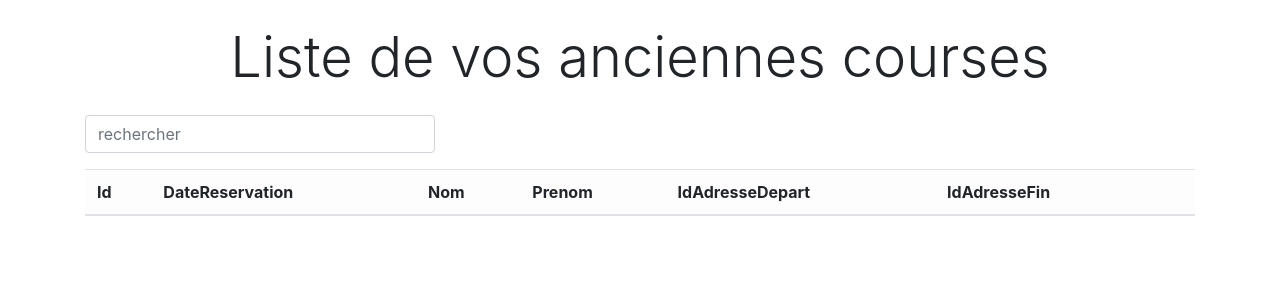
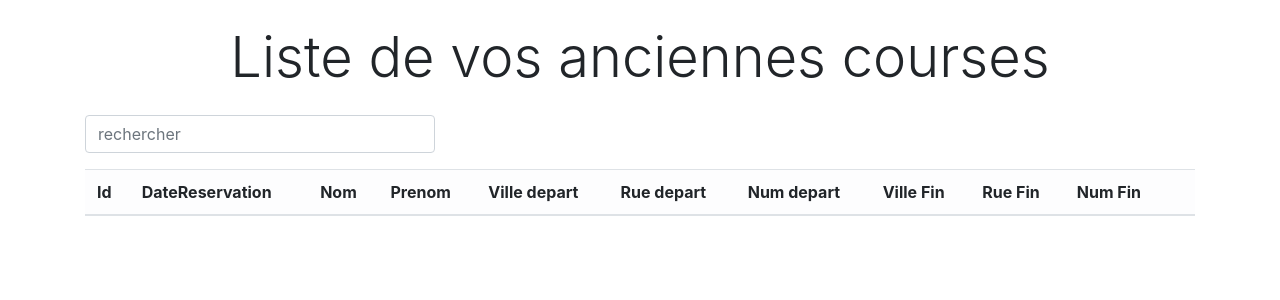
Before and after one commit to orbitalgamer/projetdb, a PHP site: page /Chauffeur/affichetout.php in a window 1280 px wide. Shown: the part 72-372 px from the top of the page. Run offline with PHP 8.4, Linux system fonts and the light colour scheme; the visitor is signed in with stand-in values (Sample User, id 1); data comes from the database, SQL or seed files in the repository; lists and menus that the app fills with data are empty; some libraries are stand-ins or nearby versions.

Commit message:
maj avant 12h

```diff
--- a/Chauffeur/affichetout.php
+++ b/Chauffeur/affichetout.php
@@ -2,7 +2,7 @@
 include_once 'navbar.php';
 
 include_once '../classes/chauffeur.php';
-include_once '../classes/course.php';
+
 
 
 $chauffeur = new chauffeur();
@@ -18,11 +18,17 @@ function Afficher($liste){
             $ligne = '<tr>';
         }
         $ligne .= ' <th>' . $auto["Id"] . '</th>
-            <td>' . $auto["DateReservation"] . '</td>
-            <td>' . $auto["Nom"] . '</td>
-            <td>' . $auto["Prenom"] . '</td>
-            <td>' . $auto["IdAdresseDepart"] . '</td>
-            <td>' . $auto["IdAdresseFin"] . '</td>
+        <td>' . $auto["DateReservation"] . '</td>
+        <td>' . $auto["Nom"] . '</td>
+        <td>' . $auto["Prenom"] . '</td>
+        <td>' . $auto["ville_depart"] . '</td>
+        <td>' . $auto["rue_depart"] . '</td>
+        <td>' . $auto["num_depart"] . '</td>
+
+        <td>' . $auto["ville_fin"] . '</td>
+        <td>' . $auto["rue_fin"] . '</td>
+        <td>' . $auto["num_fin"] . '</td>
+
             <th><button type="button" class="btn btn-outline-secondary" onclick="window.location.href=`avis.php?Id=' . $auto["Id"] . '`">afficher avis</button></th> </tr>';
         echo $ligne;
     }
@@ -48,8 +54,12 @@ function Afficher($liste){
             <th scope="col h3">DateReservation</th>
             <th scope="col h3">Nom</th>
             <th scope="col h3">Prenom</th>
-            <th scope="col h3">IdAdresseDepart</th>
-            <th scope="col h3">IdAdresseFin</th>
+            <th scope="col h3">Ville depart</th>
+            <th scope="col h3">Rue depart</th>
+            <th scope="col h3">Num depart</th>
+            <th scope="col h3">Ville Fin</th>
+            <th scope="col h3">Rue Fin</th>
+            <th scope="col h3">Num Fin</th>
             <th scope="col-md-1 h3"></th>
 
         </tr>
--- a/classes/chauffeur.php
+++ b/classes/chauffeur.php
@@ -36,11 +36,24 @@ public function __construct(){
 
     public function Getcourseold($Id){
         $req = $this->Bdd->prepare("
-    SELECT DISTINCT course.*, personne.Nom, personne.Prenom
-    FROM  course, personne
-    WHERE course.IdChauffeur =  :Id
-    AND personne.Id = course.IdClient
-    AND course.DateReservation < CURRENT_DATE
+        SELECT DISTINCT
+        course.*,
+        personne.Nom,
+        personne.Prenom,
+        adresse_depart.Vile AS ville_depart,
+        adresse_depart.Rue AS rue_depart,
+        adresse_depart.Numero AS num_depart,
+        adresse_fin.Vile AS ville_fin,
+        adresse_fin.Rue AS rue_fin,
+        adresse_fin.Numero AS num_fin
+    FROM
+        course
+    JOIN personne ON personne.Id = course.IdClient
+    JOIN adresse AS adresse_depart ON adresse_depart.Id = course.IdAdresseDepart
+    JOIN adresse AS adresse_fin ON adresse_fin.Id = course.IdAdresseFin
+    WHERE
+        course.IdChauffeur = :Id
+        AND course.DateReservation < CURRENT_DATE;
 
     ");
     $req->bindParam(':Id', $Id);
@@ -49,35 +62,53 @@ public function __construct(){
     return $resultats;
 
 }
-    public function Getcoursefutur($Id){
-        $req = $this->Bdd->prepare("
-    SELECT DISTINCT course.*, personne.Nom, personne.Prenom
-    FROM  course, personne
-    WHERE course.IdChauffeur =  :Id
-    AND personne.Id = course.IdClient
-    AND course.DateReservation > CURRENT_DATE
+public function Getcoursefutur($Id){
+    $req = $this->Bdd->prepare("
+        SELECT DISTINCT
+            course.*,
+            personne.Nom,
+            personne.Prenom,
+            CONCAT(adresse_depart.vile, ', ', adresse_depart.rue, ' ', adresse_depart.Numero) AS adresse_depart,
+            CONCAT(adresse_fin.vile, ', ', adresse_fin.rue, ' ', adresse_fin.Numero) AS adresse_fin
+        FROM
+            course
+        JOIN personne ON personne.Id = course.IdClient
+        JOIN adresse AS adresse_depart ON adresse_depart.Id = course.IdAdresseDepart
+        JOIN adresse AS adresse_fin ON adresse_fin.Id = course.IdAdresseFin
+        WHERE
+            course.IdChauffeur = :Id
+            AND course.DateReservation > CURRENT_DATE;
+    ");
 
-    ");
+
     $req->bindParam(':Id', $Id);
     $req->execute();
     $resultats = $req->fetchAll(PDO::FETCH_ASSOC);
     return $resultats;
 
 }
-    public function Getavis($IdChauffeur, $Idcourse){
+    public function Getavis($Idchauffeur,$Idcourse){
+
 
         $req = $this->Bdd->prepare("
-        SELECT DISTINCT course.*, personne.Nom, personne.Prenom, avis.note, avis.description
-        FROM course, personne, avis
-        WHERE course.IdChauffeur = :Id
-        AND personne.Id = course.IdClient
-        AND avis.IdCourse = course.Id_course
-        AND course.Id = :Id_course
-");
-    $req->bindParam(':Id', $IdChauffeur);
+        SELECT DISTINCT
+    course.*,
+    personne.Nom,
+    personne.Prenom,
+    avis.note,
+    avis.description
+FROM
+    course
+JOIN personne ON personne.Id = course.IdClient
+JOIN avis ON avis.IdCourse = course.Id
+WHERE
+    course.IdChauffeur = :Id
+    AND course.Id = :Id_course;");
+    $req->bindParam(':Id', $Idchauffeur);
     $req->bindParam(':Id_course', $Idcourse);
     $req->execute();
     $resultats = $req->fetchAll(PDO::FETCH_ASSOC);
+
     return $resultats;
 
 }
```
Also changed, not shown: Chauffeur/avis.php (+12 -1 lines), Chauffeur/dashboard.php (+6 -5 lines).
